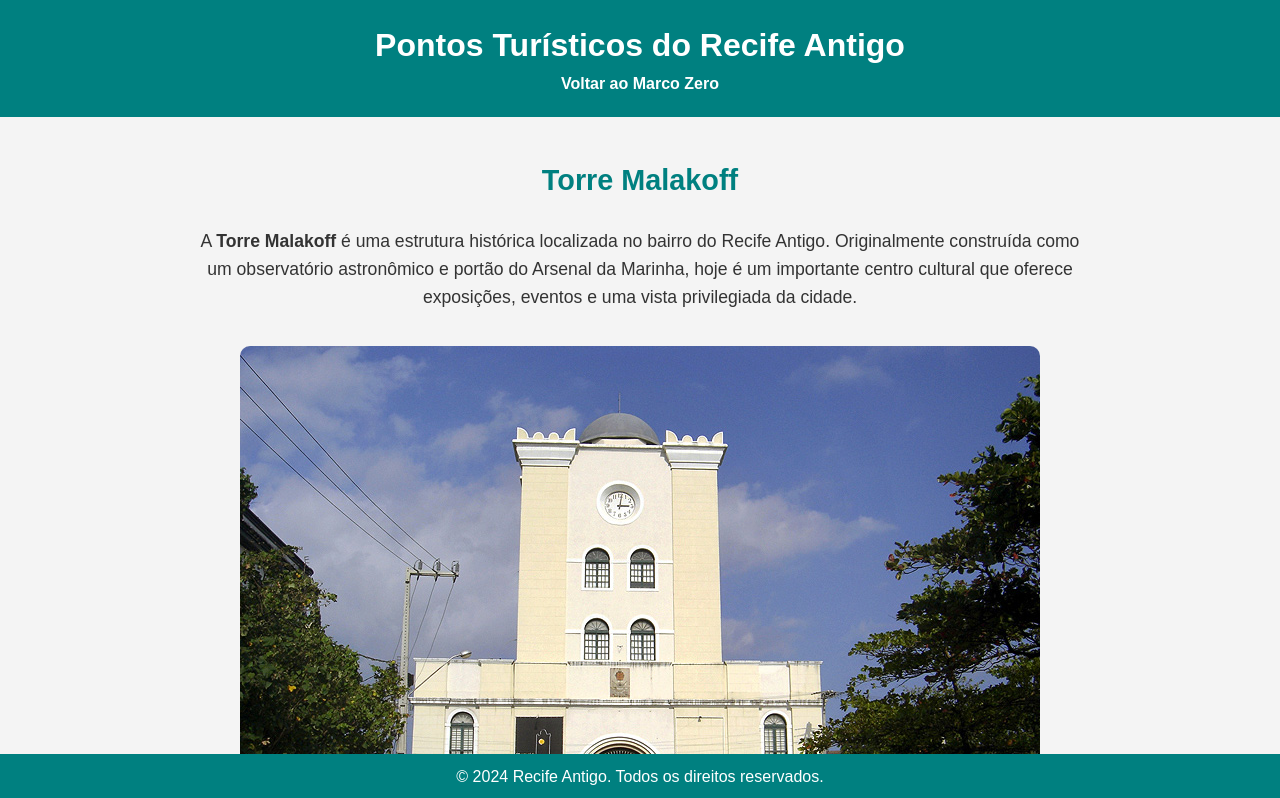
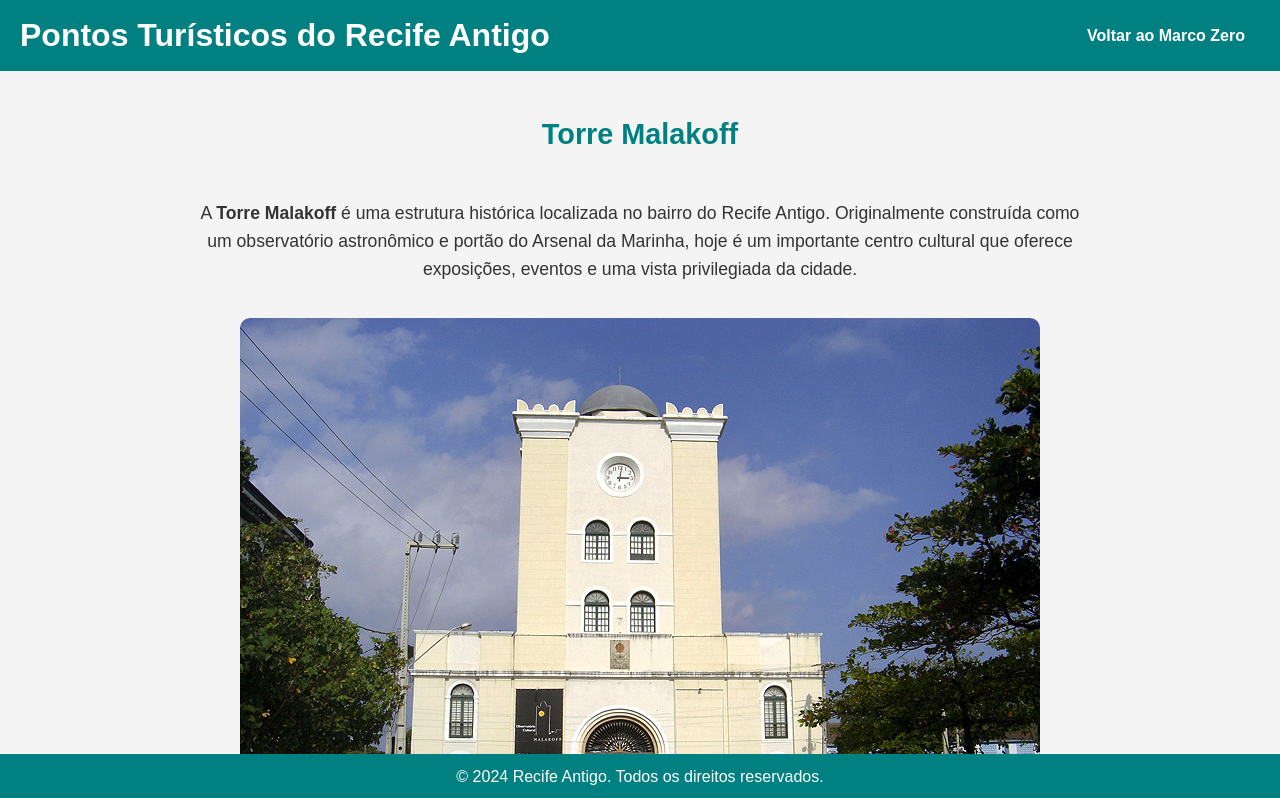
Before and after one commit to Marie935/ptojeto.desenvolvimento5, a plain HTML site: page index1.html in a window 1280 px wide. Shown: the top 798 px of the page. Drawn offline with Linux system fonts and the light colour scheme.

Commit message:
first commit

```diff
--- a/styles.css
+++ b/styles.css
@@ -72,3 +72,71 @@ footer {
 footer p {
     margin: 0;
 }
+/* Estilos gerais */
+body {
+    display: flex;
+    flex-direction: column;
+    min-height: 100vh;
+    margin: 0;
+    font-family: 'Arial', sans-serif;
+}
+
+/* Cabeçalho */
+header {
+    display: flex;
+    justify-content: space-between;
+    align-items: center;
+    background-color: #008080;
+    color: #fff;
+    padding: 10px 20px;
+}
+
+header h1 {
+    margin: 0;
+    font-size: 2em;
+}
+
+nav {
+    display: flex;
+    gap: 15px;
+}
+
+nav a {
+    color: #fff;
+    text-decoration: none;
+    font-weight: bold;
+}
+
+nav a:hover {
+    text-decoration: underline;
+}
+
+/* Conteúdo principal */
+.content {
+    display: flex;
+    flex-direction: column;
+    align-items: center;
+    padding: 20px;
+    flex: 1; /* Ocupa o espaço restante entre o header e o footer */
+    max-width: 900px;
+    margin: auto;
+    text-align: center;
+}
+
+.content img {
+    max-width: 100%;
+    height: auto;
+    margin-top: 15px;
+    border-radius: 10px;
+}
+
+/* Rodapé */
+footer {
+    display: flex;
+    justify-content: center;
+    align-items: center;
+    background-color: #008080;
+    color: #fff;
+    padding: 10px 0;
+    text-align: center;
+}
```
Also changed, not shown: index.html (+1 -1 lines).
